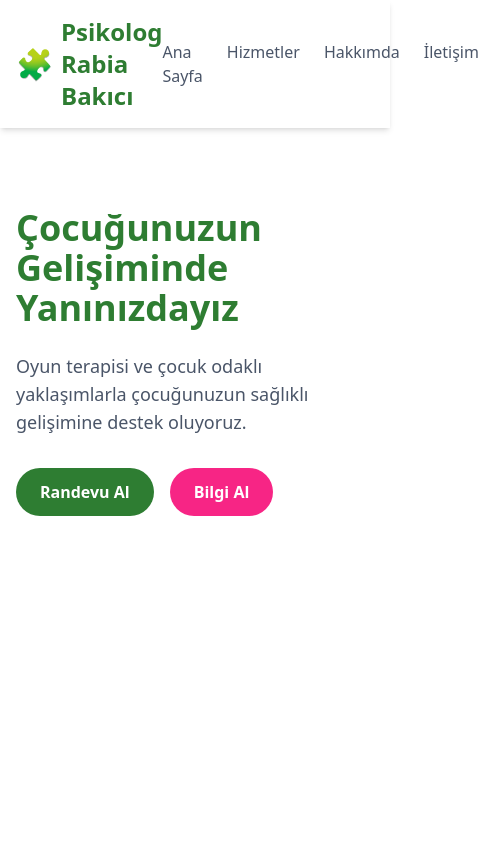
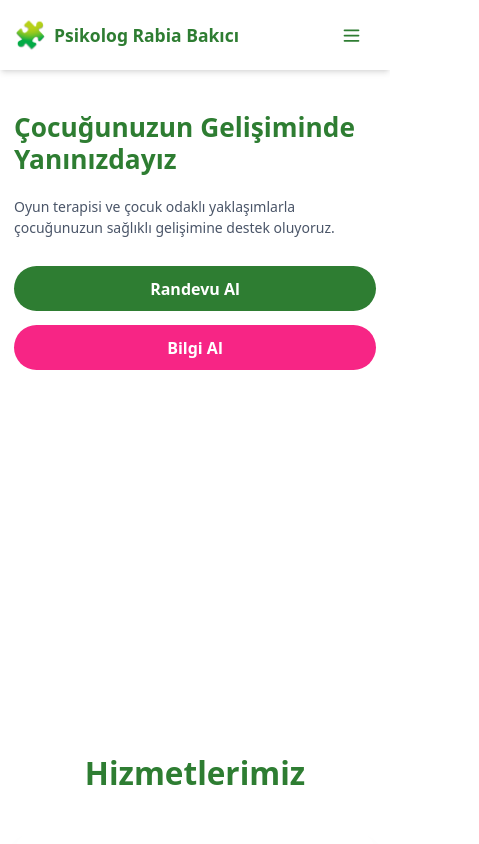
Before and after one commit to egehelvaci/psikolograbiabakici, a Next.js app: page / in a window 390 px wide. Shown: the top 844 px of the page, 479 px wide, since content can reach past the window. Built offline with nearby package versions, Linux system fonts and the light colour scheme.

Commit message:
Mobil uyumluluk ve duyarlı tasarım iyileştirmeleri yapıldı

```diff
--- a/src/app/globals.css
+++ b/src/app/globals.css
@@ -44,12 +44,20 @@
 
 html {
   color-scheme: light !important;
+  font-size: 16px;
+}
+
+@media (max-width: 640px) {
+  html {
+    font-size: 14px;
+  }
 }
 
 body {
   background: var(--background) !important;
   color: var(--foreground) !important;
   font-family: var(--font-body);
+  overflow-x: hidden;
 }
 
 h1, h2, h3, h4, h5, h6 {
@@ -72,6 +80,8 @@ h1, h2, h3, h4, h5, h6 {
   padding: 0.75rem 1.5rem;
   font-weight: 600;
   transition: all 0.3s ease;
+  display: inline-block;
+  text-align: center;
 }
 
 .btn-primary:hover {
@@ -86,9 +96,57 @@ h1, h2, h3, h4, h5, h6 {
   padding: 0.75rem 1.5rem;
   font-weight: 600;
   transition: all 0.3s ease;
+  display: inline-block;
+  text-align: center;
 }
 
 .btn-secondary:hover {
   transform: translateY(-3px);
   box-shadow: 0 10px 15px -3px rgba(247, 37, 133, 0.3);
 }
+
+/* Responsive konteyner ayarları */
+.container {
+  width: 100%;
+  padding-right: 1rem;
+  padding-left: 1rem;
+  margin-right: auto;
+  margin-left: auto;
+}
+
+@media (min-width: 640px) {
+  .container {
+    max-width: 640px;
+  }
+}
+
+@media (min-width: 768px) {
+  .container {
+    max-width: 768px;
+  }
+}
+
+@media (min-width: 1024px) {
+  .container {
+    max-width: 1024px;
+  }
+}
+
+@media (min-width: 1280px) {
+  .container {
+    max-width: 1280px;
+  }
+}
+
+/* Dokunma alanı iyileştirmeleri */
+@media (max-width: 640px) {
+  input,
+  textarea,
+  select,
+  button,
+  a.btn-primary,
+  a.btn-secondary {
+    font-size: 16px; /* Mobil tarayıcılarda yakınlaştırmayı önlemek için */
+    padding: 0.75rem 1rem;
+  }
+}
--- a/src/app/page.tsx
+++ b/src/app/page.tsx
@@ -1,7 +1,12 @@
+"use client";
+
 import Image from "next/image";
 import Link from "next/link";
+import { useState } from "react";
 
 export default function Home() {
+  const [menuOpen, setMenuOpen] = useState(false);
+
   return (
     <div className="min-h-screen flex flex-col">
       {/* Header/Navbar */}
@@ -9,9 +14,34 @@ export default function Home() {
         <div className="container mx-auto px-4 flex justify-between items-center">
           <div className="flex items-center space-x-2">
             <span className="text-3xl text-primary">🧩</span>
-            <h1 className="text-2xl font-bold text-primary">Psikolog Rabia Bakıcı</h1>
+            <h1 className="text-xl sm:text-2xl font-bold text-primary">Psikolog Rabia Bakıcı</h1>
           </div>
-          <nav>
+
+          {/* Mobile menu button */}
+          <button
+            className="md:hidden flex items-center"
+            onClick={() => setMenuOpen(!menuOpen)}
+            aria-label={menuOpen ? "Menüyü Kapat" : "Menüyü Aç"}
+          >
+            <svg
+              className="w-6 h-6 text-primary"
+              fill="none"
+              strokeLinecap="round"
+              strokeLinejoin="round"
+              strokeWidth="2"
+              viewBox="0 0 24 24"
+              stroke="currentColor"
+            >
+              {menuOpen ? (
+                <path d="M6 18L18 6M6 6l12 12" />
+              ) : (
+                <path d="M4 6h16M4 12h16M4 18h16" />
+              )}
+            </svg>
+          </button>
+
+          {/* Desktop menu */}
+          <nav className="hidden md:block">
             <ul className="flex space-x-6">
               <li><Link href="/" className="font-medium hover:text-primary transition-colors">Ana Sayfa</Link></li>
               <li><Link href="#hizmetler" className="font-medium hover:text-primary transition-colors">Hizmetler</Link></li>
@@ -20,21 +50,33 @@ export default function Home() {
             </ul>
           </nav>
         </div>
+
+        {/* Mobile menu */}
+        {menuOpen && (
+          <nav className="md:hidden py-4 px-4 bg-white border-t">
+            <ul className="flex flex-col space-y-3">
+              <li><Link href="/" className="block font-medium hover:text-primary transition-colors" onClick={() => setMenuOpen(false)}>Ana Sayfa</Link></li>
+              <li><Link href="#hizmetler" className="block font-medium hover:text-primary transition-colors" onClick={() => setMenuOpen(false)}>Hizmetler</Link></li>
+              <li><Link href="#hakkimda" className="block font-medium hover:text-primary transition-colors" onClick={() => setMenuOpen(false)}>Hakkımda</Link></li>
+              <li><Link href="#iletisim" className="block font-medium hover:text-primary transition-colors" onClick={() => setMenuOpen(false)}>İletişim</Link></li>
+            </ul>
+          </nav>
+        )}
       </header>
 
       {/* Hero Section */}
-      <section className="bg-gradient-to-b from-light-blue to-light-purple py-20">
+      <section className="bg-gradient-to-b from-light-blue to-light-purple py-12 sm:py-20">
         <div className="container mx-auto px-4 flex flex-col lg:flex-row items-center">
           <div className="lg:w-1/2 mb-10 lg:mb-0">
-            <h2 className="text-4xl md:text-5xl font-bold mb-6 text-primary">Çocuğunuzun Gelişiminde Yanınızdayız</h2>
-            <p className="text-lg mb-8">Oyun terapisi ve çocuk odaklı yaklaşımlarla çocuğunuzun sağlıklı gelişimine destek oluyoruz.</p>
-            <div className="flex space-x-4">
-              <a href="https://wa.me/905452855283?text=Merhaba%2C%20randevu%20almak%20istiyorum." target="_blank" rel="noopener noreferrer" className="btn-primary">Randevu Al</a>
-              <a href="https://wa.me/905452855283?text=Merhaba%2C%20hizmetleriniz%20hakkında%20bilgi%20almak%20istiyorum." target="_blank" rel="noopener noreferrer" className="btn-secondary">Bilgi Al</a>
+            <h2 className="text-3xl sm:text-4xl md:text-5xl font-bold mb-6 text-primary">Çocuğunuzun Gelişiminde Yanınızdayız</h2>
+            <p className="text-base sm:text-lg mb-8">Oyun terapisi ve çocuk odaklı yaklaşımlarla çocuğunuzun sağlıklı gelişimine destek oluyoruz.</p>
+            <div className="flex flex-col sm:flex-row space-y-4 sm:space-y-0 sm:space-x-4">
+              <a href="https://wa.me/905452855283?text=Merhaba%2C%20randevu%20almak%20istiyorum." target="_blank" rel="noopener noreferrer" className="btn-primary text-center">Randevu Al</a>
+              <a href="https://wa.me/905452855283?text=Merhaba%2C%20hizmetleriniz%20hakkında%20bilgi%20almak%20istiyorum." target="_blank" rel="noopener noreferrer" className="btn-secondary text-center">Bilgi Al</a>
             </div>
           </div>
-          <div className="lg:w-1/2 flex justify-center">
-            <div className="relative w-full max-w-md h-80 rounded-kiddy shadow-kiddy overflow-hidden bg-white">
+          <div className="lg:w-1/2 flex justify-center mt-8 lg:mt-0">
+            <div className="relative w-full max-w-sm sm:max-w-md h-64 sm:h-80 rounded-kiddy shadow-kiddy overflow-hidden bg-white">
               <Image
                 src="/images/family.jpg"
                 alt="Aile ve çocuk görseli"
@@ -160,63 +202,71 @@ export default function Home() {
       </section>
 
       {/* Contact Section */}
-      <section id="iletisim" className="py-16 bg-light-purple">
+      <section id="iletisim" className="py-12 sm:py-16 bg-light-purple">
         <div className="container mx-auto px-4">
-          <h2 className="text-4xl font-bold text-center mb-12">İletişim</h2>
-          <div className="grid grid-cols-1 md:grid-cols-2 gap-12">
-            <div>
-              <h3 className="text-2xl font-bold mb-4">Bize Ulaşın</h3>
-              <p className="flex items-center mb-4">
-                <span className="mr-2">📍</span>
+          <h2 className="text-3xl sm:text-4xl font-bold text-center mb-8 sm:mb-12">İletişim</h2>
+          <div className="grid grid-cols-1 md:grid-cols-2 gap-8 sm:gap-12">
+            <div className="order-2 md:order-1">
+              <h3 className="text-xl sm:text-2xl font-bold mb-4">Bize Ulaşın</h3>
+              <p className="flex items-center mb-4 text-base sm:text-lg">
+                <span className="mr-2 text-2xl">📍</span>
                 İstanbul, Başakşehir
               </p>
-              <p className="flex items-center mb-4">
-                <span className="mr-2">📞</span>
-                +90 (545) 285 52 83
+              <p className="flex items-center mb-4 text-base sm:text-lg">
+                <span className="mr-2 text-2xl">📞</span>
+                <a href="tel:+905452855283" className="hover:text-primary transition-colors">
+                  +90 (545) 285 52 83
+                </a>
               </p>
-              <p className="flex items-center mb-4">
-                <span className="mr-2">✉️</span>
-                psikolograbiabakici@gmail.com
+              <p className="flex items-center mb-4 text-base sm:text-lg">
+                <span className="mr-2 text-2xl">✉️</span>
+                <a href="mailto:psikolograbiabakici@gmail.com" className="hover:text-primary transition-colors">
+                  psikolograbiabakici@gmail.com
+                </a>
               </p>
-              <p className="flex items-center mb-8">
-                <span className="mr-2">⏰</span>
+              <p className="flex items-center mb-8 text-base sm:text-lg">
+                <span className="mr-2 text-2xl">⏰</span>
                 Pazartesi - Cumartesi: 09:00 - 18:00
               </p>
-              <div className="flex space-x-4">
-                <a href="https://www.instagram.com/psikolograbiabakici?igsh=MWZhZ253NDc3cjhnaQ==" target="_blank" rel="noopener noreferrer" className="text-2xl hover:text-secondary transition-colors">📸</a>
-                <a href="https://www.linkedin.com/in/rabia-bak%C4%B1c%C4%B1-897664276?utm_source=share&utm_campaign=share_via&utm_content=profile&utm_medium=ios_app" target="_blank" rel="noopener noreferrer" className="text-2xl hover:text-secondary transition-colors">💼</a>
-                <a href="https://wa.me/905452855283" target="_blank" rel="noopener noreferrer" className="text-2xl hover:text-secondary transition-colors">📱</a>
+              <div className="flex space-x-6">
+                <a href="https://www.instagram.com/psikolograbiabakici?igsh=MWZhZ253NDc3cjhnaQ==" target="_blank" rel="noopener noreferrer" className="text-3xl hover:text-secondary transition-colors">📸</a>
+                <a href="https://www.linkedin.com/in/rabia-bak%C4%B1c%C4%B1-897664276?utm_source=share&utm_campaign=share_via&utm_content=profile&utm_medium=ios_app" target="_blank" rel="noopener noreferrer" className="text-3xl hover:text-secondary transition-colors">💼</a>
+                <a href="https://wa.me/905452855283" target="_blank" rel="noopener noreferrer" className="text-3xl hover:text-secondary transition-colors">📱</a>
               </div>
             </div>
-            <div>
+            <div className="order-1 md:order-2">
               <form className="bg-white rounded-kiddy shadow-kiddy p-6">
                 <div className="mb-4">
-                  <label className="block mb-2 font-medium">Ad Soyad</label>
+                  <label htmlFor="name" className="block mb-2 font-medium">Ad Soyad</label>
                   <input
+                    id="name"
                     type="text"
                     className="w-full p-3 border border-gray-300 rounded-lg focus:outline-none focus:ring-2 focus:ring-primary"
                     placeholder="Adınız Soyadınız"
                   />
                 </div>
                 <div className="mb-4">
-                  <label className="block mb-2 font-medium">E-posta</label>
+                  <label htmlFor="email" className="block mb-2 font-medium">E-posta</label>
                   <input
+                    id="email"
                     type="email"
                     className="w-full p-3 border border-gray-300 rounded-lg focus:outline-none focus:ring-2 focus:ring-primary"
                     placeholder="ornek@mail.com"
                   />
                 </div>
                 <div className="mb-4">
-                  <label className="block mb-2 font-medium">Telefon</label>
+                  <label htmlFor="phone" className="block mb-2 font-medium">Telefon</label>
                   <input
+                    id="phone"
                     type="tel"
                     className="w-full p-3 border border-gray-300 rounded-lg focus:outline-none focus:ring-2 focus:ring-primary"
                     placeholder="+90 (___) ___ __ __"
                   />
                 </div>
                 <div className="mb-4">
-                  <label className="block mb-2 font-medium">Mesajınız</label>
+                  <label htmlFor="message" className="block mb-2 font-medium">Mesajınız</label>
                   <textarea
+                    id="message"
                     className="w-full p-3 border border-gray-300 rounded-lg focus:outline-none focus:ring-2 focus:ring-primary h-32"
                     placeholder="Mesajınızı buraya yazın..."
                   ></textarea>
@@ -236,19 +286,19 @@ export default function Home() {
       </section>
 
       {/* Footer */}
-      <footer className="bg-primary text-white py-8">
+      <footer className="bg-primary text-white py-6 sm:py-8">
         <div className="container mx-auto px-4">
           <div className="flex flex-col md:flex-row justify-between items-center">
-            <div className="flex items-center space-x-2 mb-4 md:mb-0">
-              <span className="text-3xl">🧩</span>
-              <h2 className="text-xl font-bold">Psikolog Rabia Bakıcı</h2>
+            <div className="flex items-center space-x-2 mb-6 md:mb-0">
+              <span className="text-2xl sm:text-3xl">🧩</span>
+              <h2 className="text-lg sm:text-xl font-bold">Psikolog Rabia Bakıcı</h2>
             </div>
-            <div>
-              <p>&copy; 2023 Tüm Hakları Saklıdır.</p>
-              <div className="flex space-x-4 mt-3 justify-center md:justify-end">
-                <a href="https://www.instagram.com/psikolograbiabakici?igsh=MWZhZ253NDc3cjhnaQ==" target="_blank" rel="noopener noreferrer" className="text-xl hover:opacity-80 transition-opacity">📸</a>
-                <a href="https://www.linkedin.com/in/rabia-bak%C4%B1c%C4%B1-897664276?utm_source=share&utm_campaign=share_via&utm_content=profile&utm_medium=ios_app" target="_blank" rel="noopener noreferrer" className="text-xl hover:opacity-80 transition-opacity">💼</a>
-                <a href="https://wa.me/905452855283" target="_blank" rel="noopener noreferrer" className="text-xl hover:opacity-80 transition-opacity">📱</a>
+            <div className="text-center md:text-right">
+              <p className="text-sm sm:text-base">&copy; {new Date().getFullYear()} Tüm Hakları Saklıdır.</p>
+              <div className="flex space-x-6 mt-3 justify-center md:justify-end">
+                <a href="https://www.instagram.com/psikolograbiabakici?igsh=MWZhZ253NDc3cjhnaQ==" target="_blank" rel="noopener noreferrer" className="text-xl sm:text-2xl hover:opacity-80 transition-opacity">📸</a>
+                <a href="https://www.linkedin.com/in/rabia-bak%C4%B1c%C4%B1-897664276?utm_source=share&utm_campaign=share_via&utm_content=profile&utm_medium=ios_app" target="_blank" rel="noopener noreferrer" className="text-xl sm:text-2xl hover:opacity-80 transition-opacity">💼</a>
+                <a href="https://wa.me/905452855283" target="_blank" rel="noopener noreferrer" className="text-xl sm:text-2xl hover:opacity-80 transition-opacity">📱</a>
               </div>
             </div>
           </div>
```
Also changed, not shown: src/app/layout.tsx (+7 -1 lines).
